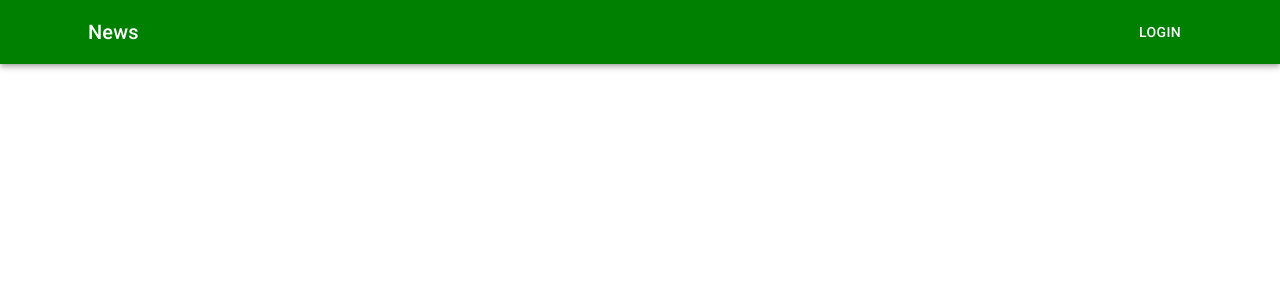
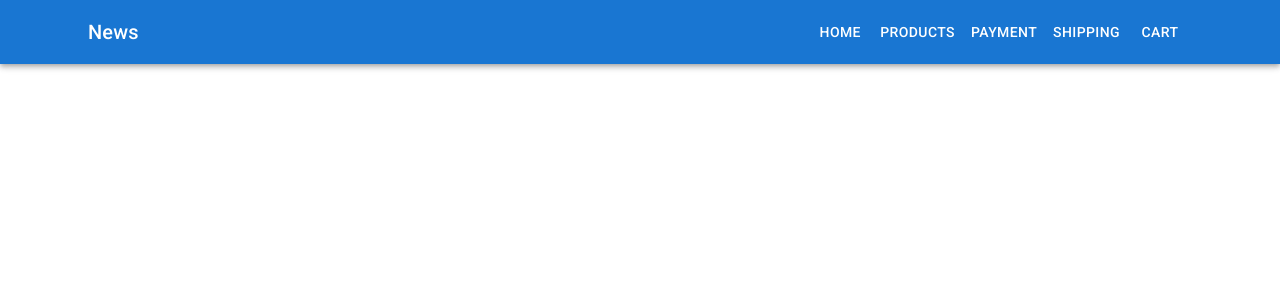
Before and after one commit to Velykoivanenko-Tetiana/react-24-09-fake-shop, a React (Create React App) app: page / in a window 1280 px wide. Shown: the top 300 px of the page. Built offline with nearby package versions, Linux system fonts and the light colour scheme.

Commit message:
add menu

```diff
--- /dev/null
+++ b/src/components/Menu/Menu.tsx
@@ -0,0 +1,15 @@
+import Button from '@mui/material/Button'
+
+type Props = {}
+
+const Menu = (props: Props) => {
+  return (
+<>
+<Button color="inherit">Home</Button>
+<Button color="inherit">Products</Button>
+<Button color="inherit">Payment</Button>
+<Button color="inherit">Shipping</Button>
+<Button color="inherit">Cart</Button>
+</>  )
+}
+export default Menu
--- a/src/container/App/App.tsx
+++ b/src/container/App/App.tsx
@@ -1,14 +1,16 @@
 import Header from 'container/Header/Header'
 import CssBaseline from '@mui/material/CssBaseline'
+import { StyledEngineProvider } from '@mui/material/styles'
 
 type Props = {}
 
 const App = (props: Props) => {
-  return (
-    <>
-    <CssBaseline/>
-    <Header/>
-    </>
-  )
+    return (
+        <StyledEngineProvider injectFirst>
+            <CssBaseline />
+            <Header />
+        </StyledEngineProvider>
+    )
+
 }
 export default App
--- /dev/null
+++ b/src/container/Header/Header.scss
@@ -0,0 +1,3 @@
+.app-bar{
+    background-color: green;
+}
--- a/src/container/Header/Header.tsx
+++ b/src/container/Header/Header.tsx
@@ -5,15 +5,16 @@
 import IconButton from '@mui/material/IconButton'
 // import MenuIcon from '@mui/icons-material/Menu'
 import Container from '@mui/material/Container';
+// import './Header.scss'
+import Menu from 'components/Menu/Menu'
 
 type Props = {}
 
 const Header = (props: Props) => {
   return (
     <AppBar position="static"
-    style={{
-        backgroundColor:'green',
-    }}>
+    className='app-bar'
+    >
         <Container maxWidth = "lg">
             <Toolbar>
                 {/* <IconButton
@@ -28,7 +29,8 @@
                 <Typography variant="h6" component="div" sx={{ flexGrow: 1 }}>
                     News
                 </Typography>
-                <Button color="inherit">Login</Button>
+                {/* <Button color="inherit">Login</Button> */}
+            <Menu/>
             </Toolbar>
             </Container>
         </AppBar>
```
